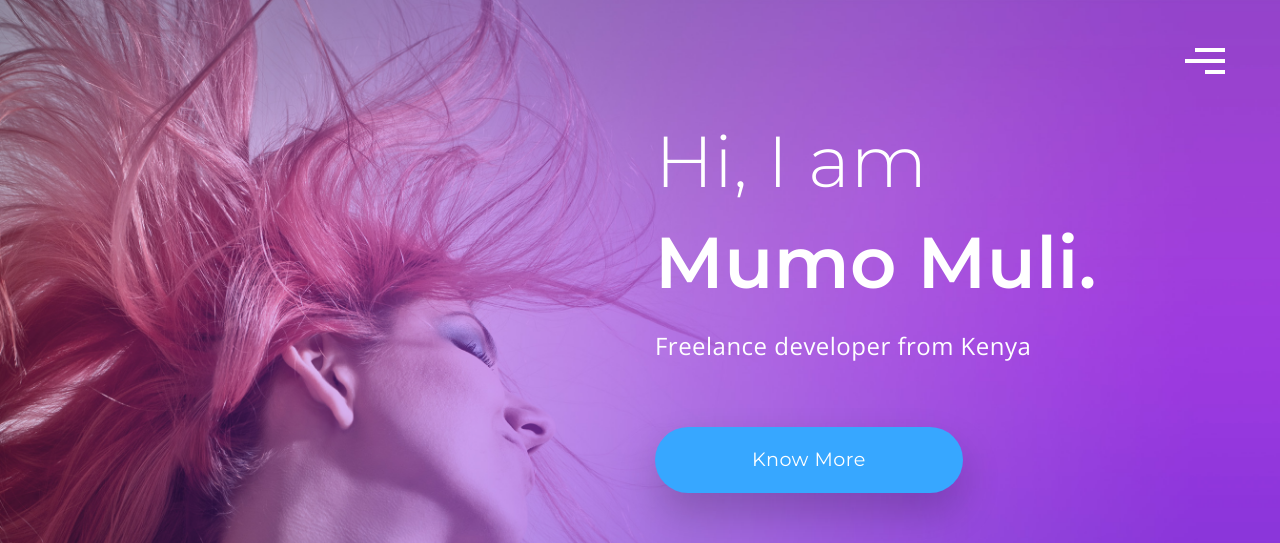
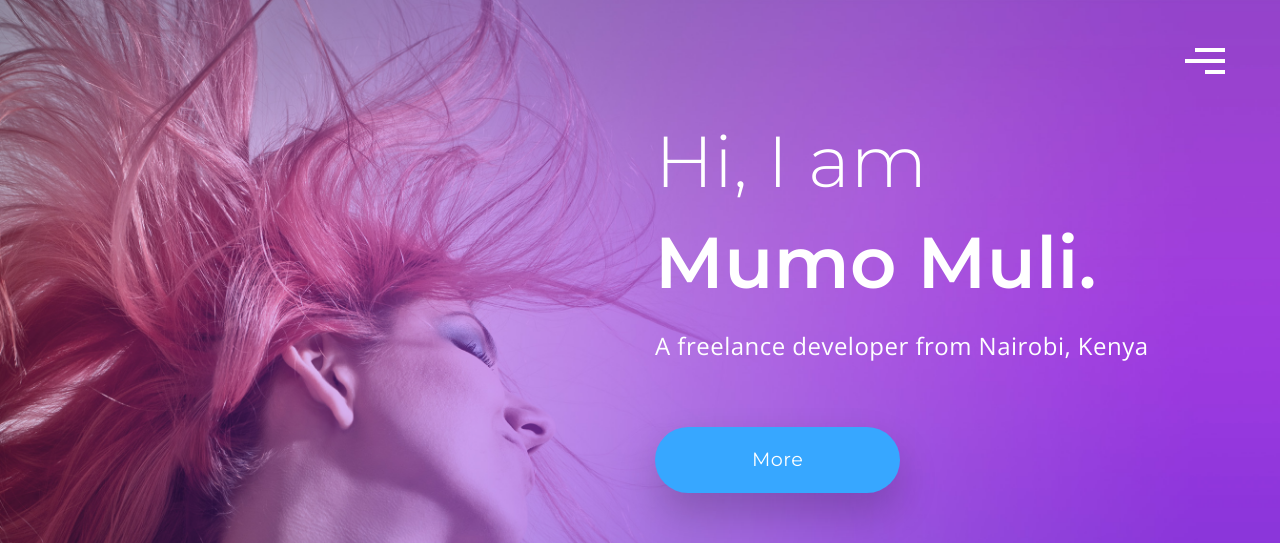
Before and after one commit to MullyJnr/portfolio, a plain HTML site: page index.html in a window 1280 px wide. Shown: the top 543 px of the page. Drawn offline with nearby package versions, Linux system fonts and the light colour scheme; a script that the page names is missing.

Commit message:
Home page edits

```diff
--- a/index.html
+++ b/index.html
@@ -51,8 +51,8 @@
               <!-- <a href="#" class="menu"><img src="assets/menu.png"></a> -->
               <div class="hero-text">
                 <h1><span>Hi, I am</span><br>Mumo Muli.</h1>
-                <h3>Freelance developer from Kenya</h3>
-                <a href="#" class="btn btn-lg btn-primary">Know More</a>
+                <h3>A freelance developer from Nairobi, Kenya</h3>
+                <a href="#" class="btn btn-lg btn-primary">More</a>
                 <ul class="social-links">
                   <li class="label">Join me here</li>
                   <li><a href="#"><img src="assets/behance.png"></a></li>
```
